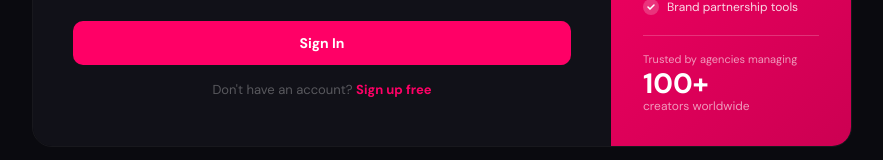
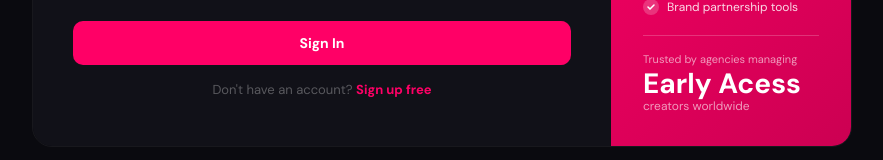
Before and after one commit to molitormarketing/ifilmit, a Next.js app: page / in a window 1280 px wide. Shown: the part 475-635 px from the top of the page, without its empty margins (198-1081 px from the left). Built offline with nearby package versions, Linux system fonts and the light colour scheme; no server answers.

Commit message:
Update FilmItApp.js

```diff
--- a/components/FilmItApp.js
+++ b/components/FilmItApp.js
@@ -473,7 +473,7 @@ function LoginScreen({ onLogin }) {
             ))}
             <div style={{ marginTop:20, borderTop:"1px solid rgba(255,255,255,0.2)", paddingTop:16 }}>
               <div style={{ fontSize:11, color:"rgba(255,255,255,0.6)", marginBottom:4 }}>Trusted by agencies managing</div>
-              <div style={{ fontSize:28, fontWeight:700, color:"#fff", lineHeight:1 }}>100+</div>
+              <div style={{ fontSize:28, fontWeight:700, color:"#fff", lineHeight:1 }}>Early Acess</div>
               <div style={{ fontSize:12, color:"rgba(255,255,255,0.6)" }}>creators worldwide</div>
             </div>
           </div>
```
